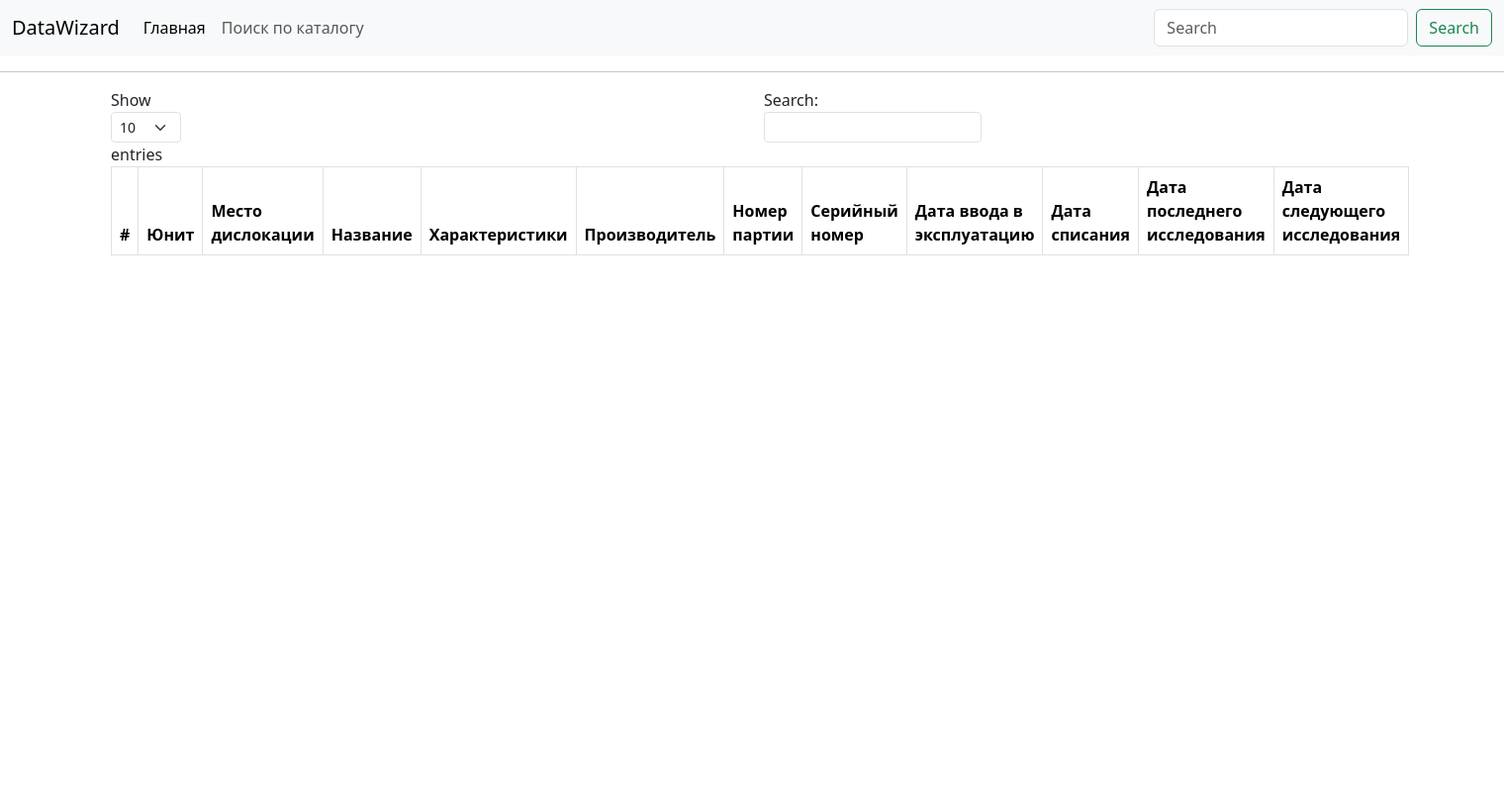
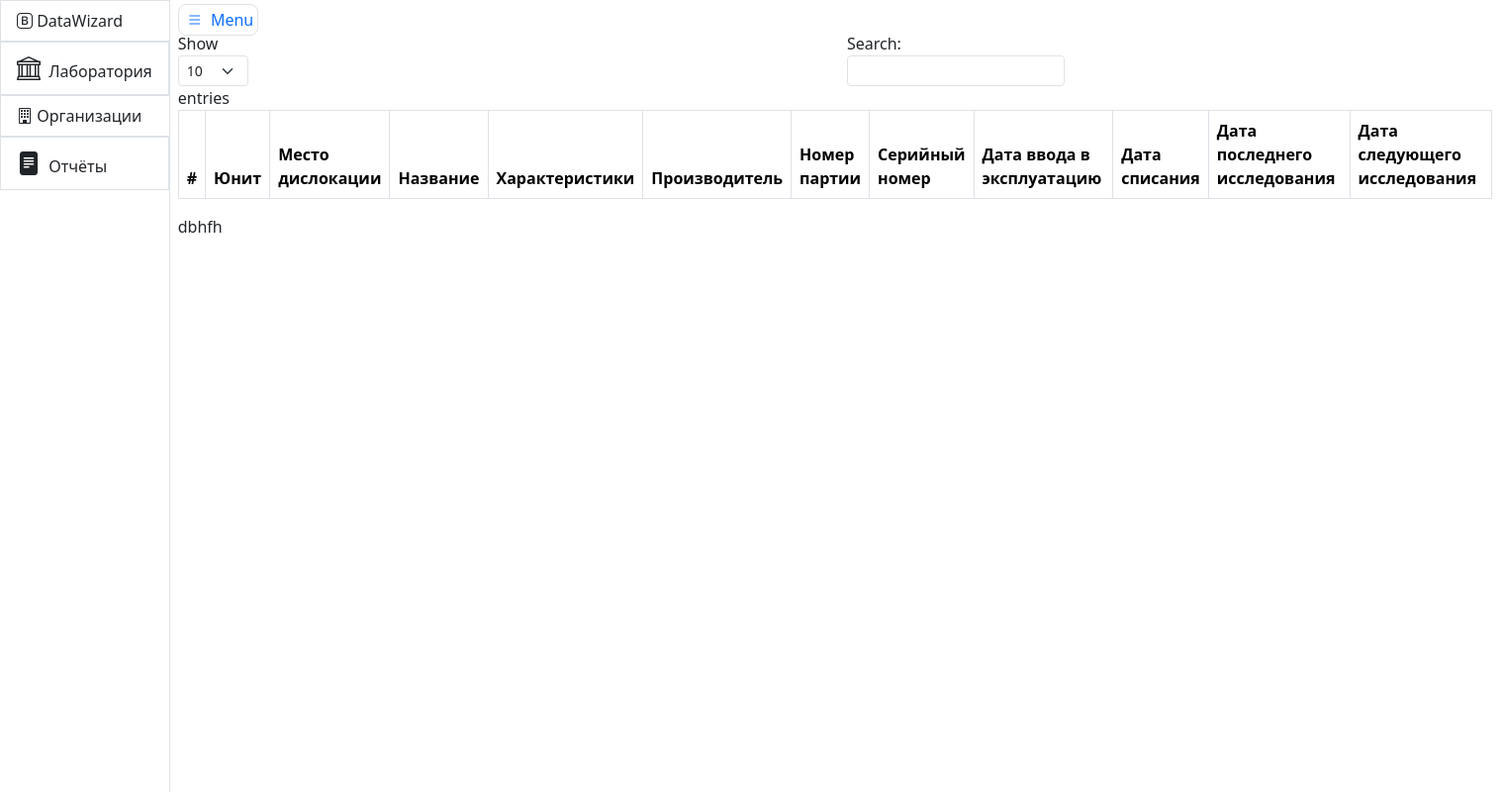
Before and after one commit to AliensWithdrawPeople/DataWizard, a Flask app: template templates/catalogue_table.html in a window 1520 px wide. Shown: the whole page at 99% size. Run offline with Flask 3, Linux system fonts and the light colour scheme; the template is opened without the code that fills it, so the values that code supplies are empty; some libraries are stand-ins or nearby versions.

Commit message:
Sidebar navigation: Done.

```diff
--- a/templates/base.html
+++ b/templates/base.html
@@ -5,6 +5,14 @@
     <meta name="viewport" content="width=device-width, initial-scale=1">
     <title>{% block title %} {% endblock %} - DataWizard</title>
     <link href="https://cdn.jsdelivr.net/npm/bootstrap@5.3.1/dist/css/bootstrap.min.css" rel="stylesheet" integrity="sha384-4bw+/aepP/YC94hEpVNVgiZdgIC5+VKNBQNGCHeKRQN+PtmoHDEXuppvnDJzQIu9" crossorigin="anonymous">
+    <link href="https://cdn.jsdelivr.net/npm/boxicons@latest/css/boxicons.min.css" rel="stylesheet">
+    <link rel="stylesheet" href="https://cdn.jsdelivr.net/npm/bootstrap-icons@1.10.2/font/bootstrap-icons.css" integrity="sha384-b6lVK+yci+bfDmaY1u0zE8YYJt0TZxLEAFyYSLHId4xoVvsrQu3INevFKo+Xir8e" crossorigin="anonymous">
+
+    <script src="https://cdn.jsdelivr.net/npm/bootstrap@5.3.1/dist/js/bootstrap.bundle.min.js" integrity="sha384-HwwvtgBNo3bZJJLYd8oVXjrBZt8cqVSpeBNS5n7C8IVInixGAoxmnlMuBnhbgrkm" crossorigin="anonymous"></script>
+    <script src="https://code.jquery.com/jquery-3.7.0.min.js" integrity="sha256-2Pmvv0kuTBOenSvLm6bvfBSSHrUJ+3A7x6P5Ebd07/g=" crossorigin="anonymous"></script>
+    <script type="text/javascript" charset="utf8" src="https://cdn.datatables.net/1.10.25/js/jquery.dataTables.js"></script>
+    <script type="text/javascript" charset="utf8" src="https://cdn.datatables.net/1.10.25/js/dataTables.bootstrap5.js"></script>
+
     <!-- <style>
         .message {
             padding: 10px;
@@ -21,46 +29,112 @@
     </style> -->
 </head>
 <body>
+    <div class="container-fluid">
+        <div class="row flex-nowrap">
+            <div class="col-auto px-0">
 
+                <div id="sidebar_icons_only" class="collapse collapse-horizontal show border-end">
+                    <div id="sidebar-nav" class="list-group border-0 rounded-0 text-sm-start min-vh-100">
+                        <a href="#" class="list-group-item border-end-0 d-inline-block text-truncate" data-bs-parent="#sidebar"><i class="bi bi-bootstrap"></i> <span></span> </a>
+                        <a href="#" class="list-group-item border-end-0 d-inline-block text-truncate" data-bs-parent="#sidebar"><i class="bi bi-bank"></i> <span></span> </a>
+                        <a href="#" class="list-group-item border-end-0 d-inline-block text-truncate" data-bs-parent="#sidebar"><i class="bi bi-building"></i> <span></span></a>
+                        <a href="#" class="list-group-item border-end-0 d-inline-block text-truncate" data-bs-parent="#sidebar"><i class="bi bi-file-text-fill"></i> <span></span></a>
 
+                    </div>
+                </div>
 
-    <nav class="navbar navbar-expand-lg bg-body-tertiary">
-        <div class="container-fluid">
-          <a class="navbar-brand" href="{{ url_for('index') }}">DataWizard</a>
+                <div id="sidebar_fullfetched" class="collapse collapse-horizontal hide border-end">
+                    <div id="sidebar-nav" class="list-group border-0 rounded-0 text-sm-start min-vh-100">
+                        <a href="#" class="list-group-item border-end-0 d-inline-block text-truncate" data-bs-parent="#sidebar"><i class="bi bi-bootstrap"></i> <span>DataWizard</span> </a>
 
-          <button class="navbar-toggler" type="button" data-bs-toggle="collapse" data-bs-target="#navbarSupportedContent" aria-controls="navbarSupportedContent" aria-expanded="false" aria-label="Toggle navigation">
-            <span class="navbar-toggler-icon"></span>
-          </button>
+                        <div class="dropdown-center">
+                            <button type="button" class="list-group-item list-group-item-action" data-bs-toggle="collapse" data-bs-parent="#sidebar" data-bs-target="#laboratory_collapse" aria-expanded="true">
+                                <i class="fs-4 bi-bank"></i> <span class="ms-1 d-none d-sm-inline">Лаборатория</span> </a>
+                            </button>
+                            <div class="collapse multi-collapse text-center" data-bs-parent="#sidebar" id="laboratory_collapse">
+                                <ul class="btn-toggle-nav list-unstyled fw-normal pb-1 small">
+                                    <li><a href="#" class="link-dark rounded">Инструменты</a></li>
+                                    <li><a href="#" class="link-dark rounded">Шаблоны</a></li>
+                                    <li><a href="#" class="link-dark rounded">Пользователи</a></li>
+                                </ul>
+                            </div>
+                        </div>
 
-          <div class="collapse navbar-collapse" id="navbarSupportedContent">
-            <ul class="navbar-nav me-auto mb-2 mb-lg-0">
-              <li class="nav-item">
-                <a class="nav-link active" aria-current="page" href="{{ url_for('index') }}">Главная</a>
-              </li>
-              <li class="nav-item">
-                <a class="nav-link" href="{{ url_for('search.show_cat') }}">Поиск по каталогу</a>
-              </li>
-            </ul>
+                        <a href="#" class="list-group-item border-end-0 d-inline-block text-truncate" data-bs-parent="#sidebar"><i class="bi bi-building"></i> <span>Организации</span></a>
 
+                        <div class="dropdown-center">
+                            <button type="button" class="list-group-item list-group-item-action" data-bs-toggle="collapse" data-bs-parent="#sidebar" data-bs-target="#reports_collapse" aria-expanded="true">
+                                <i class="fs-4 bi-file-text-fill"></i> <span class="ms-1 d-none d-sm-inline">Отчёты</span> </a>
+                            </button>
+                            <div class="collapse multi-collapse text-center" data-bs-parent="#sidebar" id="reports_collapse">
+                                <ul class="btn-toggle-nav list-unstyled fw-normal pb-1 small">
+                                    <li><a href="{{ url_for('search.show_cat') }}" class="link-dark rounded">Каталог</a></li>
+                                    <li><a href="#" class="link-dark rounded">Реестр</a></li>
+                                    <li><a href="#" class="link-dark rounded">Заключения</a></li>
+                                    <li><a href="#" class="link-dark rounded">Отчет (общий)</a></li>
+                                </ul>
+                            </div>
+                        </div>
 
-            <form class="d-flex" role="search">
-              <input class="form-control me-2" type="search" placeholder="Search" aria-label="Search">
-              <button class="btn btn-outline-success" type="submit">Search</button>
-            </form>
-          </div>
+                    </div>
+                </div>
+
+            </div>
+            <main class="col ps-md-2 pt-2">
+                <a href="#" data-bs-target="#sidebar_icons" data-bs-toggle="collapse" class="border rounded-3 p-1 text-decoration-none"><i class="bi bi-list bi-lg py-2 p-1"></i> Menu</a>
+                {% block content %} {% endblock %}
+                <p id="demo">dbhfh</p>
+            </main>
         </div>
-      </nav>
-    </nav>
-
-    <hr>
-    <div class="container">
-        {% block content %} {% endblock %}
     </div>
 
-    <script type="text/javascript" charset="utf8" src="https://code.jquery.com/jquery-3.6.0.min.js"></script>
-    <script type="text/javascript" charset="utf8" src="https://cdn.datatables.net/1.10.25/js/jquery.dataTables.js"></script>
-    <script type="text/javascript" charset="utf8" src="https://cdn.datatables.net/1.10.25/js/dataTables.bootstrap5.js"></script>
+    <script>
+        var sidebar_icons_only_element = document.getElementById("sidebar_icons_only");
+        var sidebar_icons_only = new bootstrap.Collapse(sidebar_icons_only_element, {
+            toggle: false
+        });
+
+        var sidebar_full_element = document.getElementById("sidebar_fullfetched");
+        var sidebar_full = new bootstrap.Collapse(sidebar_full_element, {
+            toggle: false
+        });
+
+        sidebar_icons_only.show();
+        sidebar_full.hide();
+
+        sidebar_icons_only_element.onmouseover = function() {sidebar_icons_only_listener()};
+        sidebar_full_element.onmouseleave = function() {sidebar_full_listener()};
+
+        function sidebar_icons_only_listener() {
+            sidebar_icons_only.hide();
+            sidebar_icons_only_element.addEventListener('hidden.bs.collapse', function () {
+                sidebar_full.show();
+            });
+        }
+
+        function sidebar_full_listener() {
+            sidebar_full.hide();
+            sidebar_full_element.addEventListener('hidden.bs.collapse', function () {
+                sidebar_icons_only.show();
+            });
+        }
+
+        // TODO: Link Active
+        /*===== LINK ACTIVE =====*/
+        // const linkColor = document.querySelectorAll('.nav_link');
+
+        // function colorLink(){
+        //     if(linkColor){
+        //         linkColor.forEach(l=> l.classList.remove('active'));
+        //         this.classList.add('active');
+        //     }
+        // }
+        // linkColor.forEach(l=> l.addEventListener('click', colorLink));
+
+        // Your code to run since DOM is loaded and ready
+    </script>
+
     {% block scripts %}{% endblock %}
 
-</body>
+ </body>
 </html>
```
